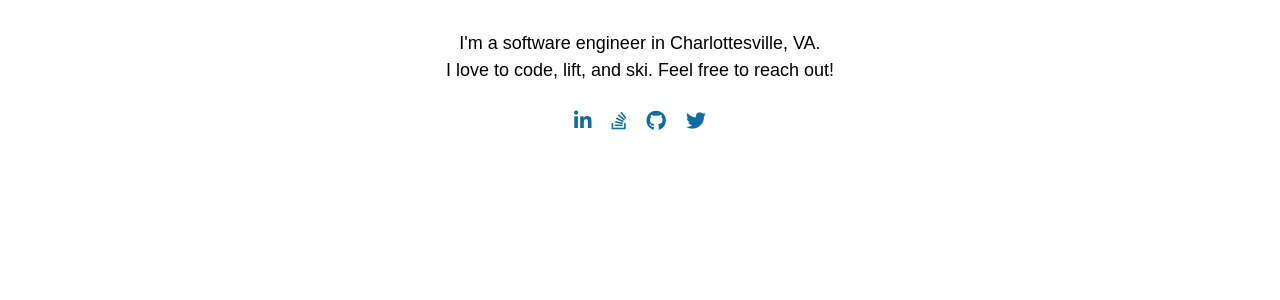
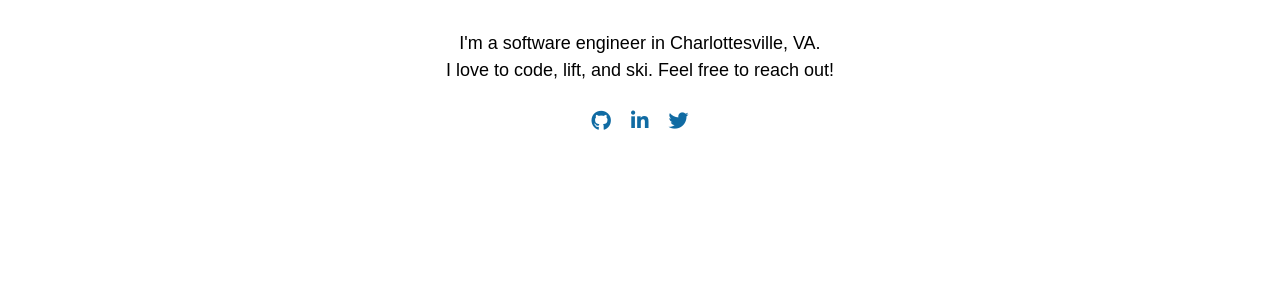
Before and after one commit to Dehli/dehli.github.io, a Jekyll site: the page built from pages/index.html, in a window 1280 px wide. Shown: the part 465-765 px from the top of the page. Built offline with Jekyll 4.4.1, drawn with Linux system fonts in a browser that asks for light colours; nearby versions of some CDN libraries.

Commit message:
Some more styling stuff.

```diff
--- /dev/null
+++ b/_sass/pages/_blog.scss
@@ -0,0 +1,21 @@
+.blog-content {
+    margin: 0;
+    padding: 0;
+    list-style-type: none;
+
+    .blog-post {
+
+        .post-title {
+            margin: 0;
+        }
+
+        .post-meta {
+            margin-top: 10px;
+            font-size: 14px;
+        }
+
+        p {
+            margin-bottom: 30px;
+        }
+    }
+}
--- a/_sass/_index.scss
+++ b/_sass/pages/_index.scss
@@ -1,4 +1,4 @@
-.about-section {
+.index-content {
     display: flex;
     align-items: center;
     flex-direction: column;
@@ -40,12 +40,14 @@
         }
     }
 
+    .summary {
         p {
             margin: 35px 0 10px;
             max-width: 400px;
             line-height: 1.5;
             font-size: 18px;
             text-align: center;
+        }
     }
 
     .social-accounts {
--- a/pages/index.html
+++ b/pages/index.html
@@ -3,17 +3,15 @@
 permalink: /
 
 accounts:
+  - title: github
+    url: https://github.com/dehli
   - title: linkedin
     url: https://linkedin.com/in/dehli
-  - title: stack-overflow
-    url: https://stackoverflow.com/users/2411075/dehli
-  - title: github
-    url: https://github.com/dehli
   - title: twitter
     url: https://twitter.com/cpdehli
 ---
 
-<div class="about-section">
+<div class="index-content">
 
     <div class="welcome-card">
         <span class="welcome">HELLO!</span>
@@ -21,11 +19,13 @@
         <span class="name">C.P. Dehli</span>
     </div>
 
-    <p>
-        I'm a software engineer in Charlottesville, VA.
-        <br>
-        I love to code, lift, and ski. Feel free to reach out!
-    </p>
+    <div class="summary">
+        <p>
+            I'm a software engineer in Charlottesville, VA.
+            <br>
+            I love to code, lift, and ski. Feel free to reach out!
+        </p>
+    </div>
 
     <ul class="social-accounts">
         {% for account in page.accounts %}
--- a/styles/main.scss
+++ b/styles/main.scss
@@ -28,8 +28,11 @@
 // Import constants from _sass
 @import "colors",
 
-        // Pages
-        "index",
+        // _pages
+        "pages/blog",
+        "pages/index",
+
+        // _includes
         "footer",
         "header",
         "syntax";
```
Also changed, not shown: pages/blog.html (+4 -4 lines). Lines whose indentation alone changed are shown as unchanged.
